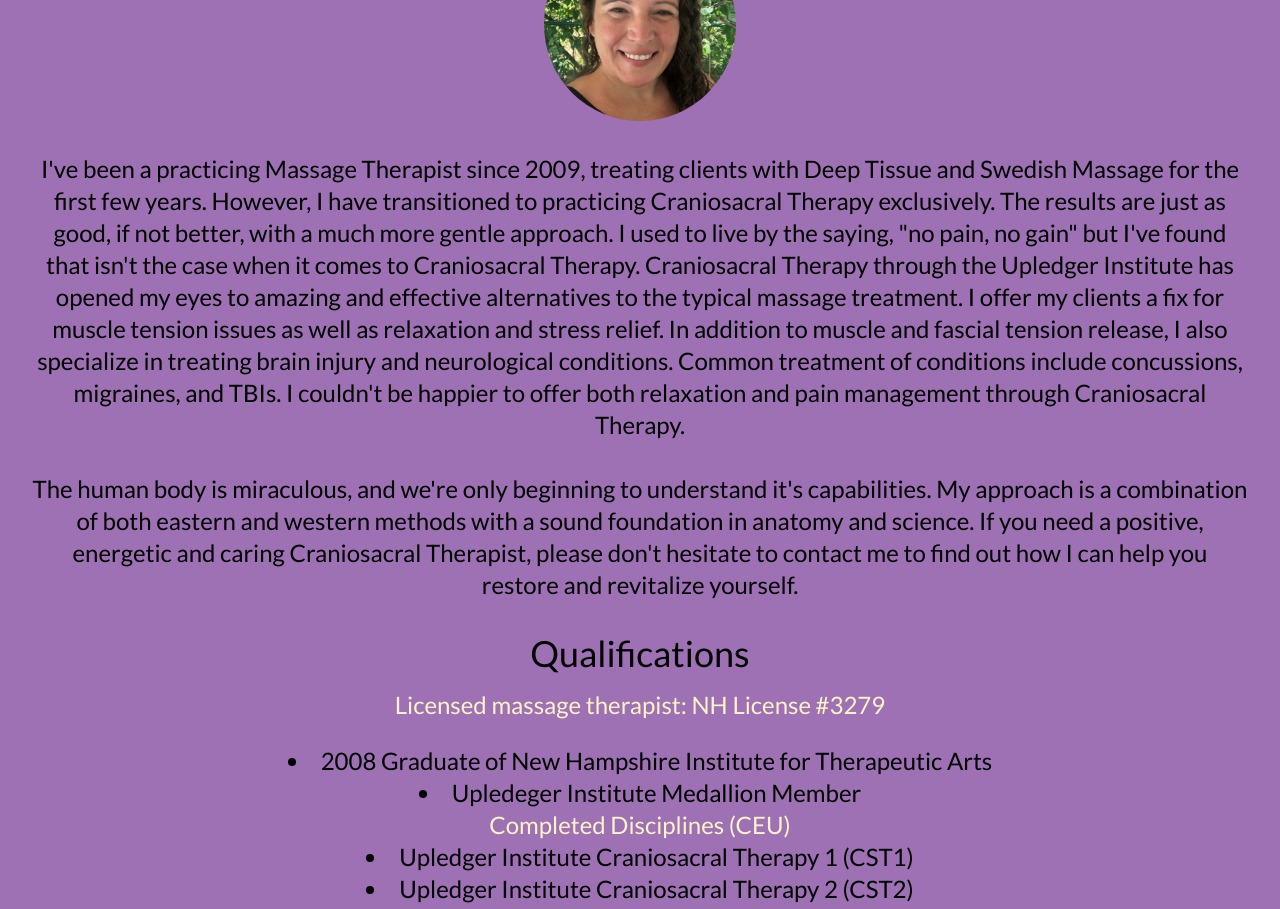
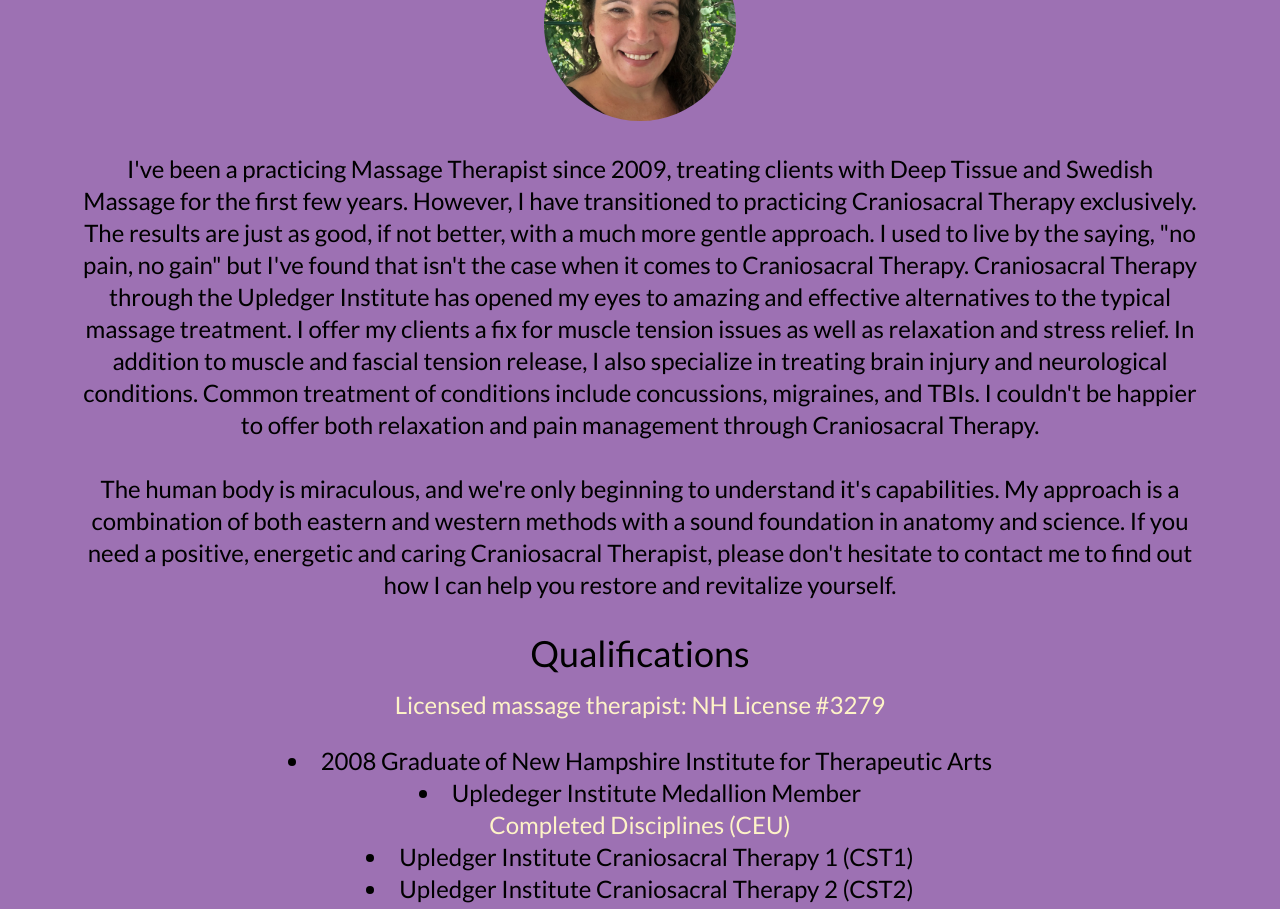
Before and after one commit to randyer/ATM-web, a React (Vite) app: page / in a window 1280 px wide. Shown: the part 4620-5529 px from the top of the page. Built offline with nearby package versions, Linux system fonts and the light colour scheme.

Commit message:
updated max width for p text

```diff
--- a/src/App.jsx
+++ b/src/App.jsx
@@ -493,7 +493,7 @@ function App() {
         {/* About */}
         <div
           id="About"
-          className="flex flex-col justify-center items-center p-4 bg-purple text-black"
+          className="flex flex-col justify-center items-center p-4 bg-purple text-black w-full"
         >
           <h1 className=" text-2xl md:text-4xl p-4">About Me</h1>
           <img
@@ -501,7 +501,7 @@ function App() {
             src="/profile_pic.jpg"
             alt="profile"
           />
-          <p className="text-lg md:text-2xl p-4">
+          <p className="text-lg md:text-2xl p-4 max-w-6xl">
             I've been a practicing Massage Therapist since 2009, treating
             clients with Deep Tissue and Swedish Massage for the first few
             years. However, I have transitioned to practicing Craniosacral
@@ -518,7 +518,7 @@ function App() {
             be happier to offer both relaxation and pain management through
             Craniosacral Therapy.{" "}
           </p>
-          <p className="text-lg md:text-2xl p-4">
+          <p className="text-lg md:text-2xl p-4 max-w-6xl">
             The human body is miraculous, and we're only beginning to understand
             it's capabilities. My approach is a combination of both eastern and
             western methods with a sound foundation in anatomy and science. If
```
